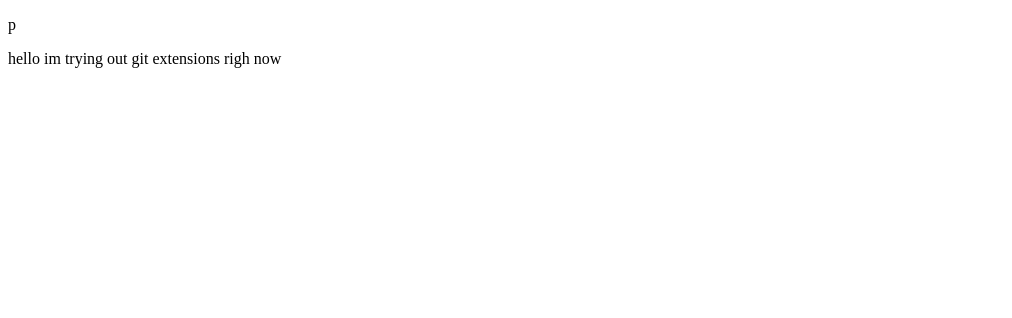
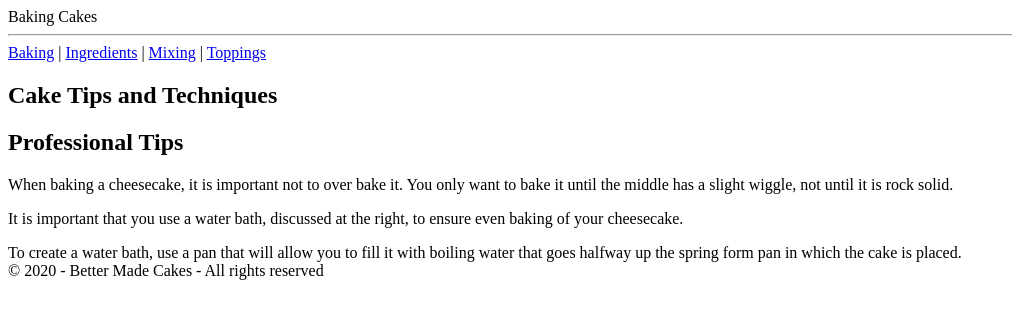
Before and after one commit to AhmedMKA99/Demo-Template, a plain HTML site: page index.html in a window 1280 px wide. Shown: the whole page, without its empty margins (0-1012 px from the left). Drawn offline with Linux system fonts and the light colour scheme.

Commit message:
updated to relevant to lab 3 exercises before was jsut testing

```diff
--- a/index.html
+++ b/index.html
@@ -1,12 +1,37 @@
 <!DOCTYPE html>
-<html lang="en">
+<html>
 <head>
-    <meta charset="UTF-8">
-    <meta name="viewport" content="width=device-width, initial-scale=1.0">
-    <title>h</title>
+    <meta charset="UTF-8" />
+    <title>Untitled Document</title>
 </head>
 <body>
-    <p>p</p>
-    <P>hello im trying out git extensions righ now</P>
+
+<header>
+    Baking Cakes
+    <hr />
+</header>
+<nav>
+    <a href="/Baking/" target="_blank">Baking</a> |
+    <a href="/ingredients/" target="_blank">Ingredients</a> |
+    <a href="/mixing/" target="_blank">Mixing</a> |
+    <a href="/toppings/" target="_blank">Toppings</a>
+</nav>
+<section>
+    <h1>Cake Tips and Techniques</h1>
+    <h2>Professional Tips</h2>
+    <p>
+        When baking a cheesecake, it is important not to over bake it. You only want to
+        bake it until the middle has a slight wiggle, not until it is rock solid.
+    </p>
+    <p>It is important that you use a water bath, discussed at the right, to ensure
+        even baking of your cheesecake.</p>
+    <aside>
+        To create a water bath, use a pan that will allow you to fill it with boiling water
+        that goes halfway up the spring form pan in which the cake is placed.
+    </aside>
+</section>
+
+<footer>&copy; 2020 - Better Made Cakes - All rights reserved</footer>
+
 </body>
 </html>
```
